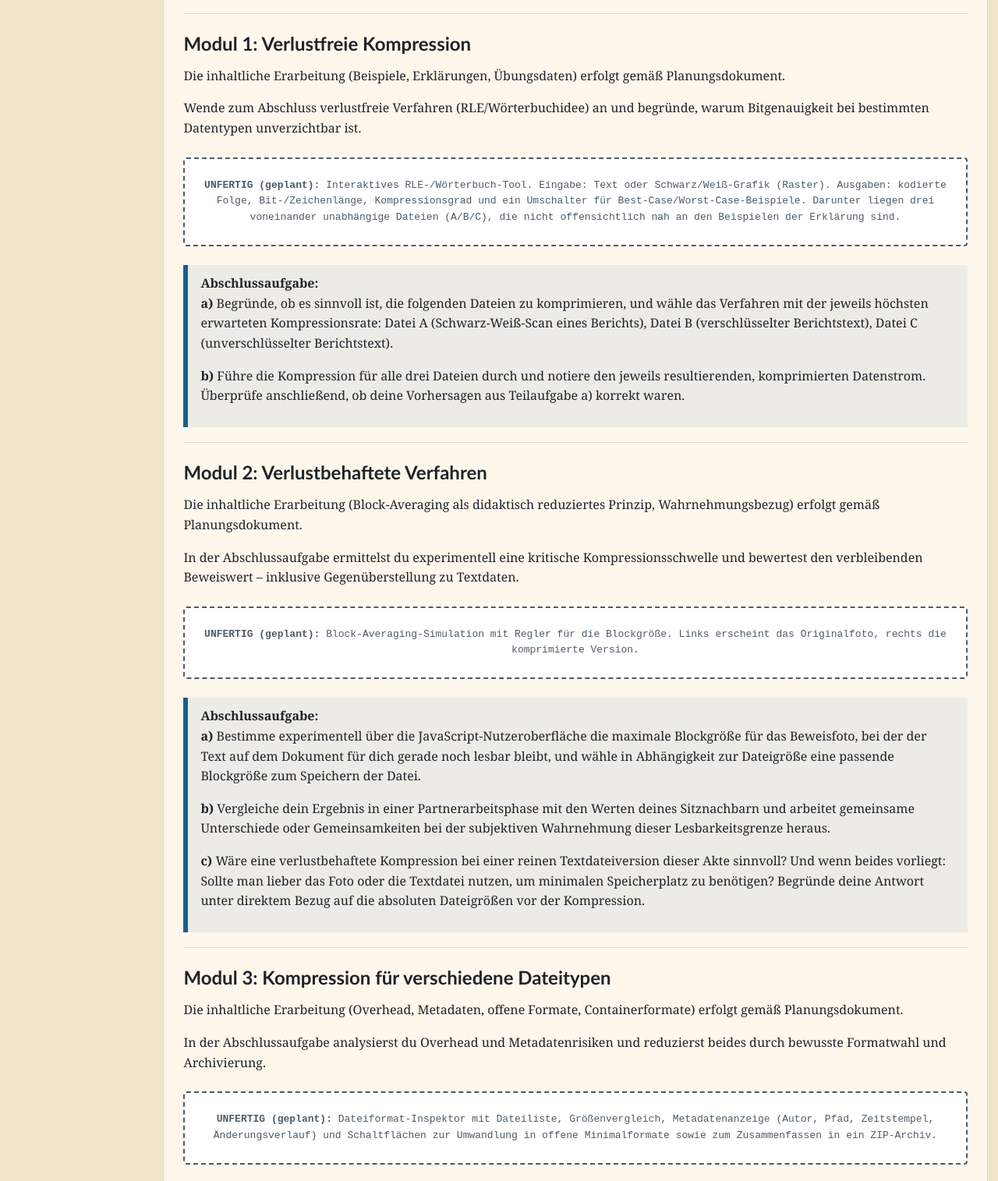
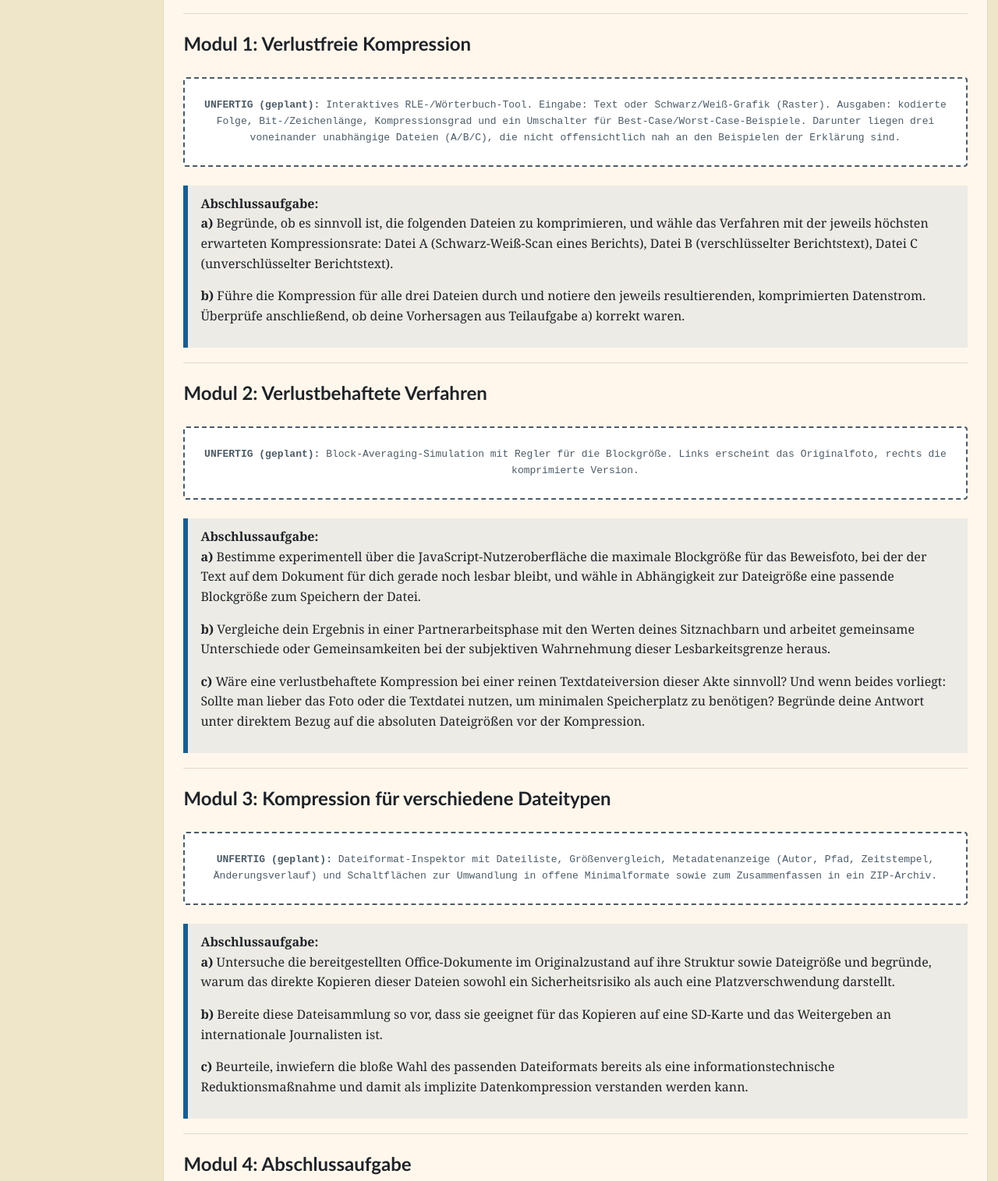
Before and after one commit to YanneckD/Arbeitsheft_Datenkompression, a plain HTML site: page arbeitsheft_de.html in a window 1280 px wide. Shown: the part 1652-3167 px from the top of the page at 78% size. Drawn offline with Linux system fonts and the light colour scheme.

Commit message:
small fix, no new content

```diff
--- a/arbeitsheft_de.html
+++ b/arbeitsheft_de.html
@@ -479,8 +479,6 @@ a {
 
       <section class="panel" id="lossless">
         <h2 data-lang="lossless.heading"></h2>
-        <p data-lang="lossless.body1"></p>
-        <p data-lang="lossless.body2"></p>
         <div class="ui-mockup" data-lang="lossless.uiPlaceholder"></div>
         <div class="module-task">
           <span class="task-label" data-lang="common.lastTaskLabel"></span>
@@ -491,8 +489,6 @@ a {
 
       <section class="panel" id="lossy">
         <h2 data-lang="lossy.heading"></h2>
-        <p data-lang="lossy.body1"></p>
-        <p data-lang="lossy.body2"></p>
         <div class="ui-mockup" data-lang="lossy.uiPlaceholder"></div>
         <div class="module-task">
           <span class="task-label" data-lang="common.lastTaskLabel"></span>
@@ -504,8 +500,6 @@ a {
 
       <section class="panel" id="filetypes">
         <h2 data-lang="filetypes.heading"></h2>
-        <p data-lang="filetypes.body1"></p>
-        <p data-lang="filetypes.body2"></p>
         <div class="ui-mockup" data-lang="filetypes.uiPlaceholder"></div>
         <div class="module-task">
           <span class="task-label" data-lang="common.lastTaskLabel"></span>
@@ -517,8 +511,6 @@ a {
 
       <section class="panel" id="final">
         <h2 data-lang="final.heading"></h2>
-        <p data-lang="final.body1"></p>
-        <p data-lang="final.body2"></p>
         <div class="ui-mockup" data-lang="final.uiPlaceholder"></div>
         <div class="module-task">
           <span class="task-label" data-lang="common.lastTaskLabel"></span>
@@ -596,16 +588,12 @@ window.LANG_DE = {
   },
   lossless: {
     heading: "Modul 1: Verlustfreie Kompression",
-    body1: "Die inhaltliche Erarbeitung (Beispiele, Erklärungen, Übungsdaten) erfolgt gemäß Planungsdokument.",
-    body2: "Wende zum Abschluss verlustfreie Verfahren (RLE/Wörterbuchidee) an und begründe, warum Bitgenauigkeit bei bestimmten Datentypen unverzichtbar ist.",
     uiPlaceholder: "<strong>UNFERTIG (geplant):</strong> Interaktives RLE-/Wörterbuch-Tool. Eingabe: Text oder Schwarz/Weiß-Grafik (Raster). Ausgaben: kodierte Folge, Bit-/Zeichenlänge, Kompressionsgrad und ein Umschalter für Best-Case/Worst-Case-Beispiele. Darunter liegen drei voneinander unabhängige Dateien (A/B/C), die nicht offensichtlich nah an den Beispielen der Erklärung sind.",
     task1: "<strong>a)</strong> Begründe, ob es sinnvoll ist, die folgenden Dateien zu komprimieren, und wähle das Verfahren mit der jeweils höchsten erwarteten Kompressionsrate: Datei A (Schwarz-Weiß-Scan eines Berichts), Datei B (verschlüsselter Berichtstext), Datei C (unverschlüsselter Berichtstext).",
     task2: "<strong>b)</strong> Führe die Kompression für alle drei Dateien durch und notiere den jeweils resultierenden, komprimierten Datenstrom. Überprüfe anschließend, ob deine Vorhersagen aus Teilaufgabe a) korrekt waren.",
   },
   lossy: {
     heading: "Modul 2: Verlustbehaftete Verfahren",
-    body1: "Die inhaltliche Erarbeitung (Block-Averaging als didaktisch reduziertes Prinzip, Wahrnehmungsbezug) erfolgt gemäß Planungsdokument.",
-    body2: "In der Abschlussaufgabe ermittelst du experimentell eine kritische Kompressionsschwelle und bewertest den verbleibenden Beweiswert – inklusive Gegenüberstellung zu Textdaten.",
     uiPlaceholder: "<strong>UNFERTIG (geplant):</strong> Block-Averaging-Simulation mit Regler für die Blockgröße. Links erscheint das Originalfoto, rechts die komprimierte Version.",
     task1: "<strong>a)</strong> Bestimme experimentell über die JavaScript-Nutzeroberfläche die maximale Blockgröße für das Beweisfoto, bei der der Text auf dem Dokument für dich gerade noch lesbar bleibt, und wähle in Abhängigkeit zur Dateigröße eine passende Blockgröße zum Speichern der Datei.",
     task2: "<strong>b)</strong> Vergleiche dein Ergebnis in einer Partnerarbeitsphase mit den Werten deines Sitznachbarn und arbeitet gemeinsame Unterschiede oder Gemeinsamkeiten bei der subjektiven Wahrnehmung dieser Lesbarkeitsgrenze heraus.",
@@ -613,8 +601,6 @@ window.LANG_DE = {
   },
   filetypes: {
     heading: "Modul 3: Kompression für verschiedene Dateitypen",
-    body1: "Die inhaltliche Erarbeitung (Overhead, Metadaten, offene Formate, Containerformate) erfolgt gemäß Planungsdokument.",
-    body2: "In der Abschlussaufgabe analysierst du Overhead und Metadatenrisiken und reduzierst beides durch bewusste Formatwahl und Archivierung.",
     uiPlaceholder: "<strong>UNFERTIG (geplant):</strong> Dateiformat-Inspektor mit Dateiliste, Größenvergleich, Metadatenanzeige (Autor, Pfad, Zeitstempel, Änderungsverlauf) und Schaltflächen zur Umwandlung in offene Minimalformate sowie zum Zusammenfassen in ein ZIP-Archiv.",
     task1: "<strong>a)</strong> Untersuche die bereitgestellten Office-Dokumente im Originalzustand auf ihre Struktur sowie Dateigröße und begründe, warum das direkte Kopieren dieser Dateien sowohl ein Sicherheitsrisiko als auch eine Platzverschwendung darstellt.",
     task2: "<strong>b)</strong> Bereite diese Dateisammlung so vor, dass sie geeignet für das Kopieren auf eine SD-Karte und das Weitergeben an internationale Journalisten ist.",
@@ -622,15 +608,13 @@ window.LANG_DE = {
   },
   final: {
     heading: "Modul 4: Abschlussaufgabe",
-    body1: "Die inhaltliche Ausgestaltung des Szenarios (heterogenes Datenpaket, Zeitdruck, Hardware-/Zeitfeedback, Plenumsdiskussion) erfolgt gemäß Planungsdokument.",
-    body2: "Du nutzt alle Konzepte aus den Modulen 1–3, um ein realistisches Datenpaket zu verwalten, die richtigen Werkzeuge auszuwählen und die benötigten Ressourcen zu begründen.",
     uiPlaceholder: "<strong>UNFERTIG (geplant):</strong> Datenpaket-Simulator mit Videos, Word-Dokumenten, proprietärem Datenbank-Dump, verschlüsselten Dateien und Präsentationsdateien. Pro Datei soll eine Maßnahme gewählt werden (komprimieren, konvertieren, bündeln, verschlüsseln oder unverändert lassen); zusätzlich werden Kopierzeit, Speicherbedarf und SD-Karten-Anzahl rückgemeldet.",
     task1: "<strong>a)</strong> Analysiere das bereitgestellte Datenpaket (aus Videos, Word-Dokumenten, direkten Datenbank-Dumps in einem proprietären Dateiformat, verschlüsselte Dateien und Präsentationsdateien) im Tool des Arbeitsheftes und triff eine erste eigene Zuordnung der Dateien zu verschiedenen Maßnahmen zur Speicherplatzreduktion, um die Kopierzeit und den Speicherplatzbedarf zu minimieren.",
     task2: "<strong>b)</strong> Schließt euch in Gruppen von zwei bis drei Personen zusammen, vergleicht eure ersten Ansätze, optimiert die Einstellungen im Arbeitsheft gemeinsam und formuliert aus dem Vergleich eurer Ergebnisse und eurem Wissen durch das Arbeitsheft eine gemeinsame Best-Practice-Strategie für dieses und ähnliche Szenarien.",
     task3: "<strong>c)</strong> Nutzt eure Gruppenstrategien als Basis für eine abschließende Diskussion im Plenum zur Leitfrage, warum ausgeprägte Kompetenzen im Bereich des Datenmanagements eine wichtige Fähigkeit für Informationsfreiheit und demokratische Resilienz darstellen."
   },
   footer: {
-    text: "Arbeitsheft: Datenkompression, Gesellschaft und Verantwortung"
+    text: "Yanneck Dimitrov, 2026"
   }
 };
 
--- a/lang/de.js
+++ b/lang/de.js
@@ -56,16 +56,12 @@ window.LANG_DE = {
   },
   lossless: {
     heading: "Modul 1: Verlustfreie Kompression",
-    body1: "Die inhaltliche Erarbeitung (Beispiele, Erklärungen, Übungsdaten) erfolgt gemäß Planungsdokument.",
-    body2: "Wende zum Abschluss verlustfreie Verfahren (RLE/Wörterbuchidee) an und begründe, warum Bitgenauigkeit bei bestimmten Datentypen unverzichtbar ist.",
     uiPlaceholder: "<strong>UNFERTIG (geplant):</strong> Interaktives RLE-/Wörterbuch-Tool. Eingabe: Text oder Schwarz/Weiß-Grafik (Raster). Ausgaben: kodierte Folge, Bit-/Zeichenlänge, Kompressionsgrad und ein Umschalter für Best-Case/Worst-Case-Beispiele. Darunter liegen drei voneinander unabhängige Dateien (A/B/C), die nicht offensichtlich nah an den Beispielen der Erklärung sind.",
     task1: "<strong>a)</strong> Begründe, ob es sinnvoll ist, die folgenden Dateien zu komprimieren, und wähle das Verfahren mit der jeweils höchsten erwarteten Kompressionsrate: Datei A (Schwarz-Weiß-Scan eines Berichts), Datei B (verschlüsselter Berichtstext), Datei C (unverschlüsselter Berichtstext).",
     task2: "<strong>b)</strong> Führe die Kompression für alle drei Dateien durch und notiere den jeweils resultierenden, komprimierten Datenstrom. Überprüfe anschließend, ob deine Vorhersagen aus Teilaufgabe a) korrekt waren.",
   },
   lossy: {
     heading: "Modul 2: Verlustbehaftete Verfahren",
-    body1: "Die inhaltliche Erarbeitung (Block-Averaging als didaktisch reduziertes Prinzip, Wahrnehmungsbezug) erfolgt gemäß Planungsdokument.",
-    body2: "In der Abschlussaufgabe ermittelst du experimentell eine kritische Kompressionsschwelle und bewertest den verbleibenden Beweiswert – inklusive Gegenüberstellung zu Textdaten.",
     uiPlaceholder: "<strong>UNFERTIG (geplant):</strong> Block-Averaging-Simulation mit Regler für die Blockgröße. Links erscheint das Originalfoto, rechts die komprimierte Version.",
     task1: "<strong>a)</strong> Bestimme experimentell über die JavaScript-Nutzeroberfläche die maximale Blockgröße für das Beweisfoto, bei der der Text auf dem Dokument für dich gerade noch lesbar bleibt, und wähle in Abhängigkeit zur Dateigröße eine passende Blockgröße zum Speichern der Datei.",
     task2: "<strong>b)</strong> Vergleiche dein Ergebnis in einer Partnerarbeitsphase mit den Werten deines Sitznachbarn und arbeitet gemeinsame Unterschiede oder Gemeinsamkeiten bei der subjektiven Wahrnehmung dieser Lesbarkeitsgrenze heraus.",
@@ -73,8 +69,6 @@ window.LANG_DE = {
   },
   filetypes: {
     heading: "Modul 3: Kompression für verschiedene Dateitypen",
-    body1: "Die inhaltliche Erarbeitung (Overhead, Metadaten, offene Formate, Containerformate) erfolgt gemäß Planungsdokument.",
-    body2: "In der Abschlussaufgabe analysierst du Overhead und Metadatenrisiken und reduzierst beides durch bewusste Formatwahl und Archivierung.",
     uiPlaceholder: "<strong>UNFERTIG (geplant):</strong> Dateiformat-Inspektor mit Dateiliste, Größenvergleich, Metadatenanzeige (Autor, Pfad, Zeitstempel, Änderungsverlauf) und Schaltflächen zur Umwandlung in offene Minimalformate sowie zum Zusammenfassen in ein ZIP-Archiv.",
     task1: "<strong>a)</strong> Untersuche die bereitgestellten Office-Dokumente im Originalzustand auf ihre Struktur sowie Dateigröße und begründe, warum das direkte Kopieren dieser Dateien sowohl ein Sicherheitsrisiko als auch eine Platzverschwendung darstellt.",
     task2: "<strong>b)</strong> Bereite diese Dateisammlung so vor, dass sie geeignet für das Kopieren auf eine SD-Karte und das Weitergeben an internationale Journalisten ist.",
@@ -82,14 +76,12 @@ window.LANG_DE = {
   },
   final: {
     heading: "Modul 4: Abschlussaufgabe",
-    body1: "Die inhaltliche Ausgestaltung des Szenarios (heterogenes Datenpaket, Zeitdruck, Hardware-/Zeitfeedback, Plenumsdiskussion) erfolgt gemäß Planungsdokument.",
-    body2: "Du nutzt alle Konzepte aus den Modulen 1–3, um ein realistisches Datenpaket zu verwalten, die richtigen Werkzeuge auszuwählen und die benötigten Ressourcen zu begründen.",
     uiPlaceholder: "<strong>UNFERTIG (geplant):</strong> Datenpaket-Simulator mit Videos, Word-Dokumenten, proprietärem Datenbank-Dump, verschlüsselten Dateien und Präsentationsdateien. Pro Datei soll eine Maßnahme gewählt werden (komprimieren, konvertieren, bündeln, verschlüsseln oder unverändert lassen); zusätzlich werden Kopierzeit, Speicherbedarf und SD-Karten-Anzahl rückgemeldet.",
     task1: "<strong>a)</strong> Analysiere das bereitgestellte Datenpaket (aus Videos, Word-Dokumenten, direkten Datenbank-Dumps in einem proprietären Dateiformat, verschlüsselte Dateien und Präsentationsdateien) im Tool des Arbeitsheftes und triff eine erste eigene Zuordnung der Dateien zu verschiedenen Maßnahmen zur Speicherplatzreduktion, um die Kopierzeit und den Speicherplatzbedarf zu minimieren.",
     task2: "<strong>b)</strong> Schließt euch in Gruppen von zwei bis drei Personen zusammen, vergleicht eure ersten Ansätze, optimiert die Einstellungen im Arbeitsheft gemeinsam und formuliert aus dem Vergleich eurer Ergebnisse und eurem Wissen durch das Arbeitsheft eine gemeinsame Best-Practice-Strategie für dieses und ähnliche Szenarien.",
     task3: "<strong>c)</strong> Nutzt eure Gruppenstrategien als Basis für eine abschließende Diskussion im Plenum zur Leitfrage, warum ausgeprägte Kompetenzen im Bereich des Datenmanagements eine wichtige Fähigkeit für Informationsfreiheit und demokratische Resilienz darstellen."
   },
   footer: {
-    text: "Arbeitsheft: Datenkompression, Gesellschaft und Verantwortung"
+    text: "Yanneck Dimitrov, 2026"
   }
 };
```
Also changed, not shown: index.html (+0 -8 lines).
